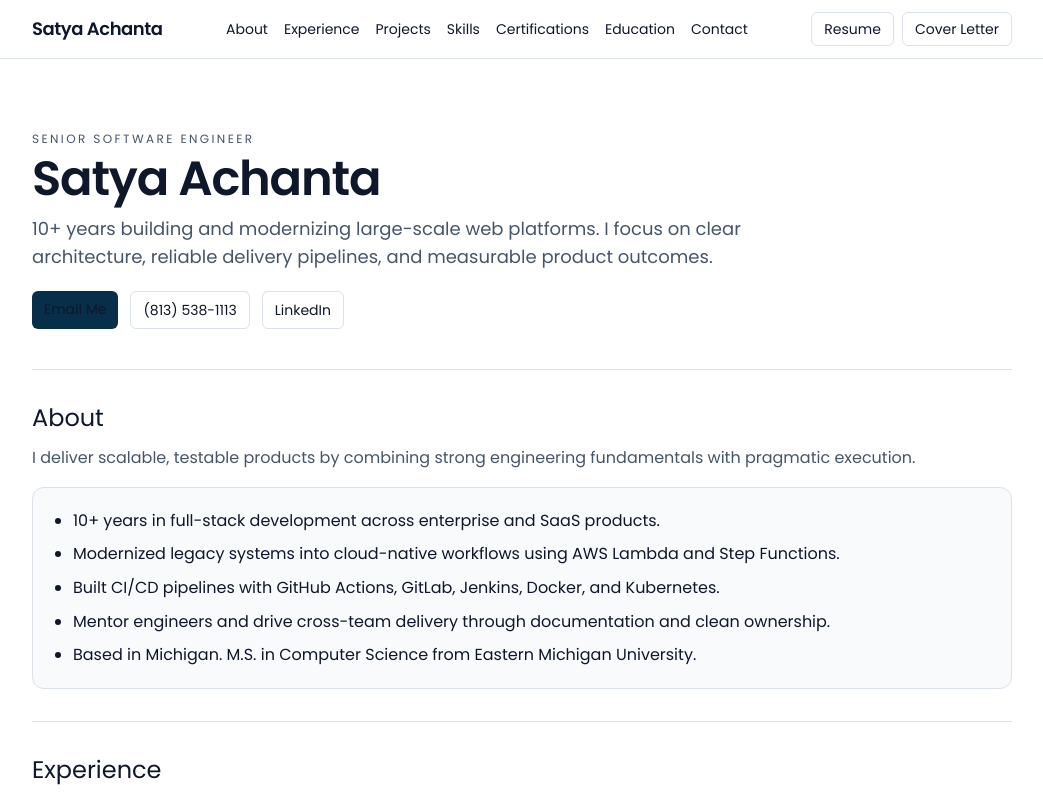
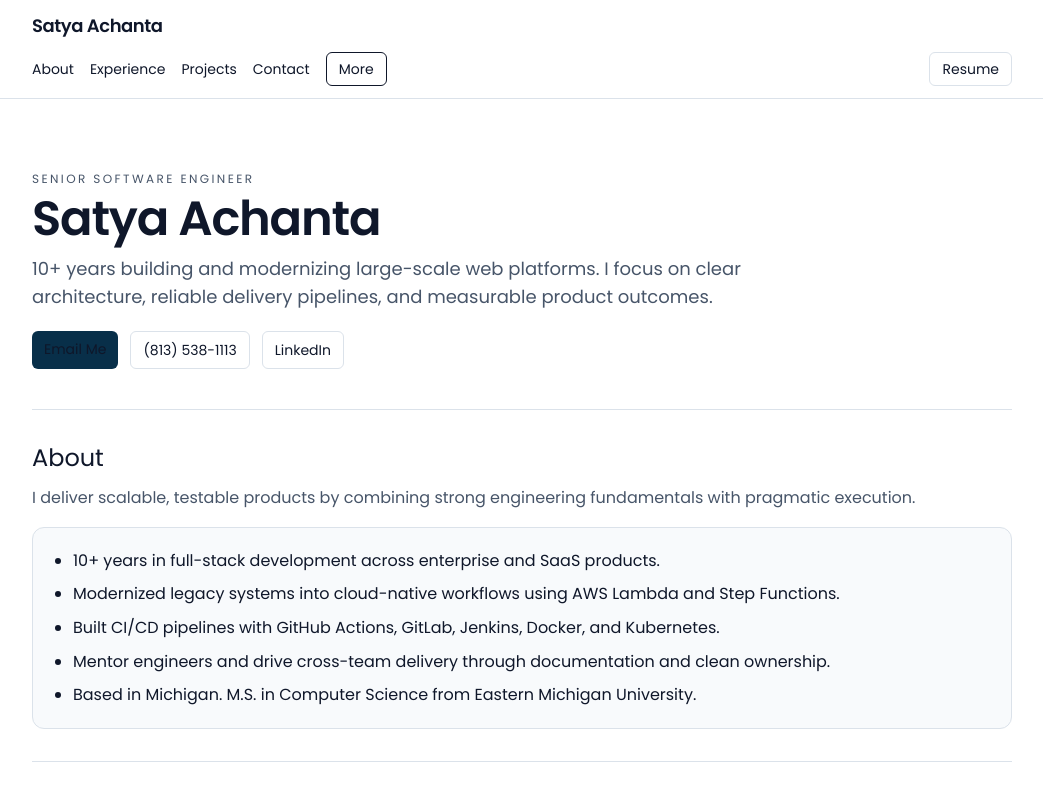
Before and after one commit to SatyaAchanta/portfolio, a Next.js app: page / in a window 1280 px wide. Shown: the top 797 px of the page, without its empty margins (118-1161 px from the left). Built offline with nearby package versions, Linux system fonts and the light colour scheme.

Commit message:
Fix navigation

```diff
--- a/components/Navbar.tsx
+++ b/components/Navbar.tsx
@@ -1,29 +1,115 @@
+import { useState } from "react";
 import { navLinks } from "./navLinks";
 
 export default function Navbar() {
+  const [mobileOpen, setMobileOpen] = useState(false);
+  const primaryLinks = navLinks.filter((link) =>
+    ["About", "Experience", "Projects", "Contact"].includes(link.name),
+  );
+  const moreLinks = navLinks.filter((link) =>
+    ["Skills", "Certifications", "Education"].includes(link.name),
+  );
+
   return (
     <header className="sticky top-0 z-10 border-b" style={{ backgroundColor: "var(--bg)", borderColor: "var(--border)" }}>
-      <div className="page-container flex flex-wrap items-center justify-between gap-3 py-3">
+      <div className="page-container py-3">
+        <div className="flex items-center justify-between gap-3">
           <a href="#" className="text-lg font-semibold tracking-tight">
             Satya Achanta
           </a>
 
-        <nav aria-label="Primary" className="flex flex-wrap items-center gap-x-4 gap-y-2 text-sm">
-          {navLinks.map((link) => (
+          <button
+            type="button"
+            className="rounded-md border px-3 py-1.5 text-sm md:hidden"
+            style={{ borderColor: "var(--border)" }}
+            aria-expanded={mobileOpen}
+            aria-controls="mobile-nav-panel"
+            onClick={() => setMobileOpen((prev) => !prev)}
+          >
+            Menu
+          </button>
+        </div>
+
+        <div className="mt-3 hidden items-center justify-between gap-3 md:flex">
+          <nav aria-label="Primary" className="flex items-center gap-4 text-sm">
+            {primaryLinks.map((link) => (
               <a key={link.name} href={link.href} className="hover:underline">
                 {link.name}
               </a>
             ))}
+
+            <details className="relative">
+              <summary className="cursor-pointer list-none rounded-md border px-3 py-1.5">
+                More
+              </summary>
+              <div
+                className="absolute right-0 mt-2 min-w-[220px] rounded-md border p-2"
+                style={{ backgroundColor: "var(--bg)", borderColor: "var(--border)" }}
+              >
+                <ul className="m-0 space-y-1 p-0">
+                  {moreLinks.map((link) => (
+                    <li key={link.name} className="list-none">
+                      <a href={link.href} className="block rounded px-2 py-1.5 hover:underline">
+                        {link.name}
+                      </a>
+                    </li>
+                  ))}
+                  <li className="list-none">
+                    <a href="/cover-letter.pdf" download className="block rounded px-2 py-1.5 hover:underline">
+                      Cover Letter
+                    </a>
+                  </li>
+                </ul>
+              </div>
+            </details>
           </nav>
 
           <div className="flex items-center gap-2 text-sm">
             <a href="/resume.pdf" download className="rounded-md border px-3 py-1.5" style={{ borderColor: "var(--border)" }}>
               Resume
             </a>
-          <a href="/cover-letter.pdf" download className="rounded-md border px-3 py-1.5" style={{ borderColor: "var(--border)" }}>
+          </div>
+        </div>
+
+        {mobileOpen ? (
+          <div id="mobile-nav-panel" className="mt-3 rounded-md border p-3 md:hidden" style={{ borderColor: "var(--border)", backgroundColor: "var(--surface)" }}>
+            <nav aria-label="Mobile">
+              <ul className="m-0 space-y-1.5 p-0 text-sm">
+                {navLinks.map((link) => (
+                  <li key={link.name} className="list-none">
+                    <a
+                      href={link.href}
+                      className="block rounded px-2 py-1.5 hover:underline"
+                      onClick={() => setMobileOpen(false)}
+                    >
+                      {link.name}
+                    </a>
+                  </li>
+                ))}
+                <li className="list-none pt-2">
+                  <a
+                    href="/resume.pdf"
+                    download
+                    className="block rounded px-2 py-1.5 hover:underline"
+                    onClick={() => setMobileOpen(false)}
+                  >
+                    Resume
+                  </a>
+                </li>
+                <li className="list-none">
+                  <a
+                    href="/cover-letter.pdf"
+                    download
+                    className="block rounded px-2 py-1.5 hover:underline"
+                    onClick={() => setMobileOpen(false)}
+                  >
                     Cover Letter
                   </a>
+                </li>
+              </ul>
+            </nav>
           </div>
+        ) : null}
       </div>
     </header>
   );
```
Lines whose indentation alone changed are shown as unchanged.
